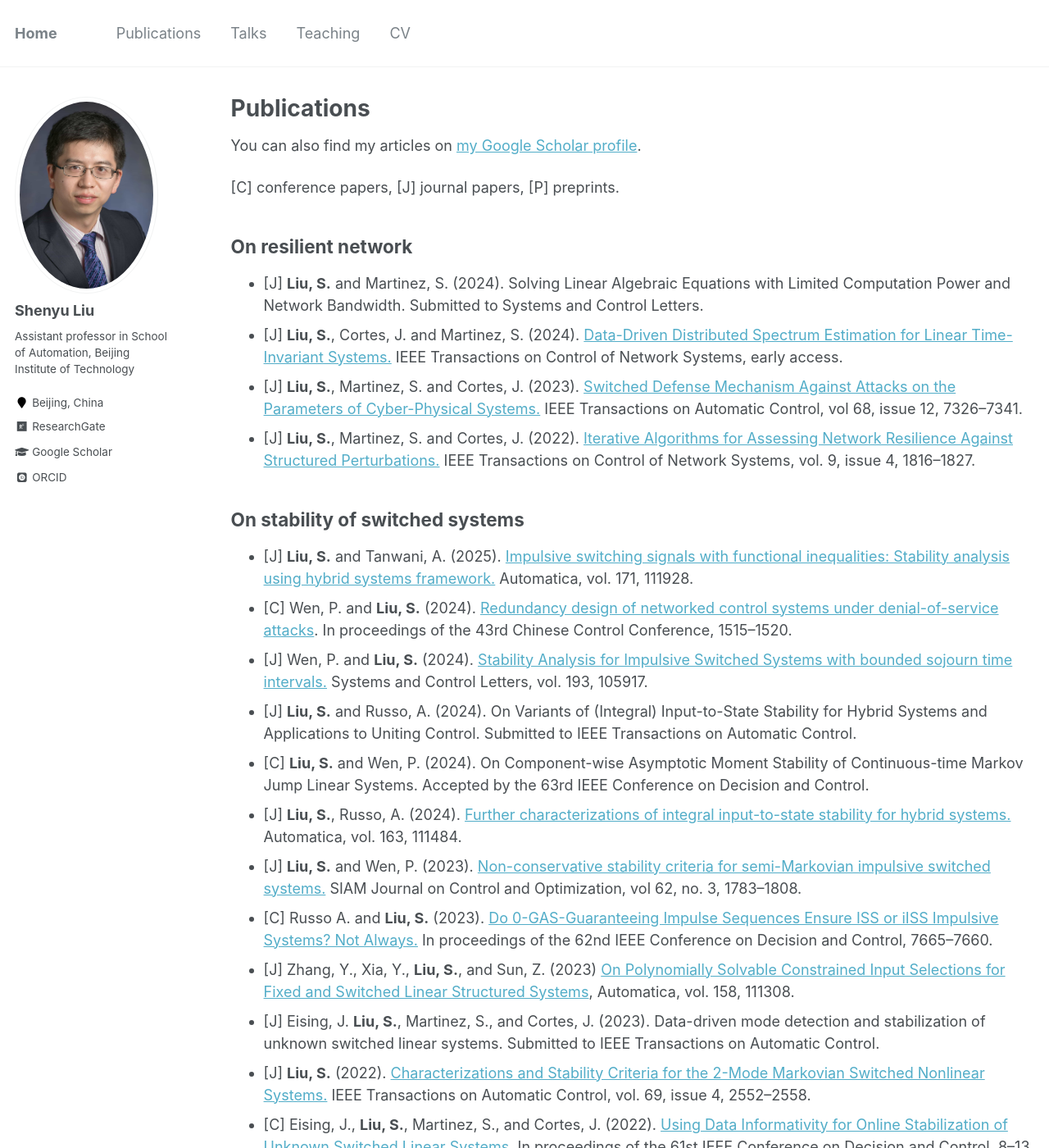
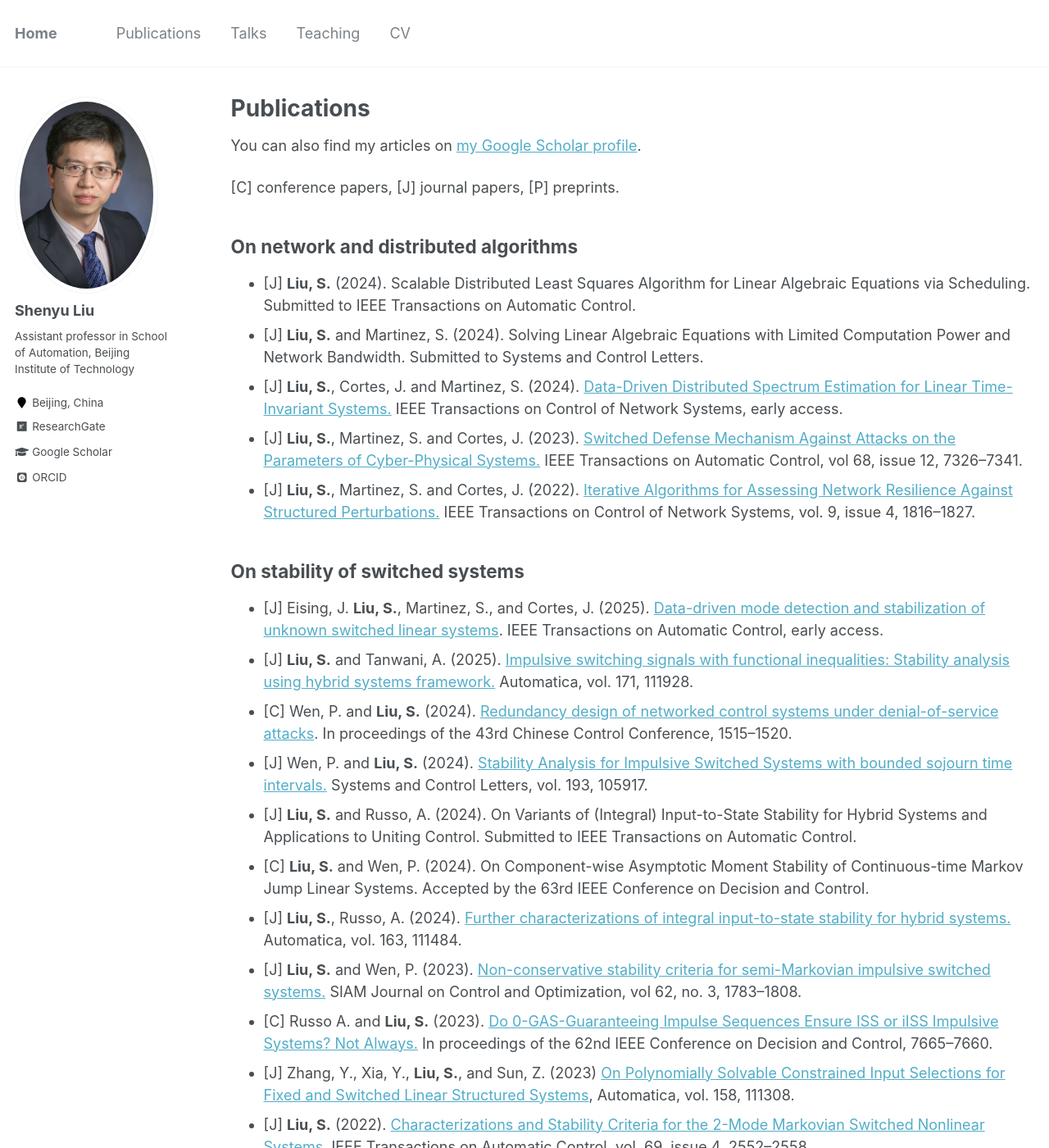
Before and after one commit to Shenyu-Liu/Shenyu-Liu.github.io, a Jekyll site: the page built from _pages/publications.md, in a window 1280 px wide and 1400 px high. Shown: the whole window at 82% size. Built offline with Jekyll 4.4.1, drawn with Linux system fonts in a browser that asks for light colours; some web fonts are replaced.

Commit message:
Update publications.md

```diff
--- a/_pages/publications.md
+++ b/_pages/publications.md
@@ -11,9 +11,9 @@ author_profile: true
 
 <p>[C] conference papers, [J] journal papers, [P] preprints. </p>
 
-On resilient network
+On network and distributed algorithms
 ------
-<!--* [J] <strong>Liu, S.</strong>, Wang, X. and Martinez, S. (2024). Scalable Distributed Algorithm for Solving Linear Algebraic Equations via Scheduling. In preparation.-->
+* [J] <strong>Liu, S.</strong> (2024). Scalable Distributed Least Squares Algorithm for Linear Algebraic Equations via Scheduling. Submitted to IEEE Transactions on Automatic Control.
 * [J] <strong>Liu, S.</strong> and Martinez, S. (2024). Solving Linear Algebraic Equations with Limited Computation Power and Network Bandwidth. Submitted to Systems and Control Letters.
 * [J] <strong>Liu, S.</strong>, Cortes, J. and Martinez, S. (2024). <a href ="https://ieeexplore.ieee.org/document/10608395">Data-Driven Distributed Spectrum Estimation for Linear Time-Invariant Systems.</a> IEEE Transactions on Control of Network Systems, early access.
 * [J] <strong>Liu, S.</strong>, Martinez, S. and Cortes, J. (2023). <a href ="https://ieeexplore.ieee.org/document/10128668">Switched Defense Mechanism Against Attacks on the Parameters of Cyber-Physical Systems.</a> IEEE Transactions on Automatic Control, vol 68, issue 12, 7326&ndash;7341.
@@ -21,6 +21,7 @@ On resilient network
 
 On stability of switched systems
 ------
+* [J] Eising, J. <strong>Liu, S.</strong>, Martinez, S., and Cortes, J. (2025). <a href="https://ieeexplore.ieee.org/document/10810729">Data-driven mode detection and stabilization of unknown switched linear systems</a>. IEEE Transactions on Automatic Control, early access.
 * [J] <strong>Liu, S.</strong> and Tanwani, A. (2025). <a href="https://www.sciencedirect.com/science/article/pii/S0005109824004229">Impulsive switching signals with functional inequalities: Stability analysis using hybrid systems framework.</a> Automatica, vol. 171, 111928.
 * [C] Wen, P. and <strong>Liu, S.</strong> (2024). <a href="https://ieeexplore.ieee.org/document/10662301">Redundancy design of networked control systems under denial-of-service attacks</a>. In proceedings of the 43rd Chinese Control Conference, 1515&ndash;1520.
 * [J] Wen, P. and <strong>Liu, S.</strong> (2024). <a href="https://www.sciencedirect.com/science/article/pii/S0167691124002056">Stability Analysis for Impulsive Switched Systems with bounded sojourn time intervals.</a> Systems and Control Letters, vol. 193, 105917.
@@ -30,7 +31,6 @@ On stability of switched systems
 * [J] <strong>Liu, S.</strong> and Wen, P. (2023). <a href="https://doi.org/10.1137/23M1564833">Non-conservative stability criteria for semi-Markovian impulsive switched systems.</a> SIAM Journal on Control and Optimization, vol 62, no. 3, 1783&ndash;1808.
 * [C] Russo A. and <strong>Liu, S.</strong> (2023). <a href="https://ieeexplore.ieee.org/document/10383527">Do 0-GAS-Guaranteeing Impulse Sequences Ensure ISS or iISS Impulsive Systems? Not Always.</a> In proceedings of the 62nd IEEE Conference on Decision and Control, 7665&ndash;7660.
 * [J] Zhang, Y., Xia, Y., <strong>Liu, S.</strong>, and Sun, Z. (2023) <a href="https://www.sciencedirect.com/science/article/pii/S0005109823004727">On Polynomially Solvable Constrained Input Selections for Fixed and Switched Linear Structured Systems</a>, Automatica, vol. 158, 111308.
-* [J] Eising, J. <strong>Liu, S.</strong>, Martinez, S., and Cortes, J. (2023). Data-driven mode detection and stabilization of unknown switched linear systems. Submitted to IEEE Transactions on Automatic Control.
 * [J] <strong>Liu, S.</strong> (2022). <a href="https://ieeexplore.ieee.org/document/10236460">Characterizations and Stability Criteria for the 2-Mode Markovian Switched Nonlinear Systems.</a>  IEEE Transactions on Automatic Control, vol. 69, issue 4, 2552&ndash;2558.
 * [C] Eising, J., <strong>Liu, S.</strong>, Martinez, S., and Cortes, J. (2022). <a href ="https://ieeexplore.ieee.org/document/9992675">Using Data Informativity for Online Stabilization of Unknown Switched Linear Systems.</a> In proceedings of the 61st IEEE Conference on Decision and Control, 8&ndash;13.
 * [J] <strong>Liu, S.</strong>, Tanwani, A., and Liberzon, D. (2021). <a href="https://link.springer.com/article/10.1007%2Fs00498-021-00306-x">ISS and Integral-ISS of Switched Systems with Nonlinear Supply Functions.</a> Mathematics of Control, Signals, and Systems, vol. 34, 297&ndash;327.
```
